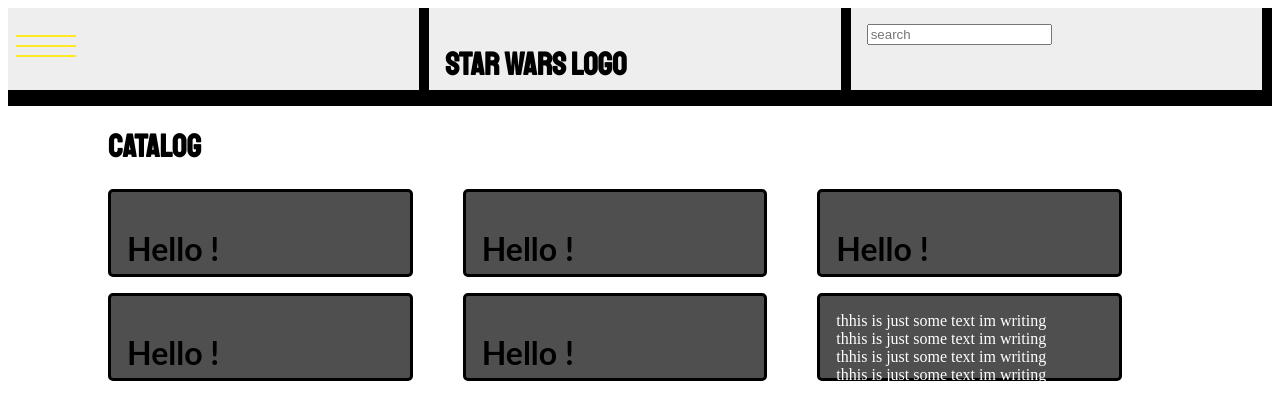
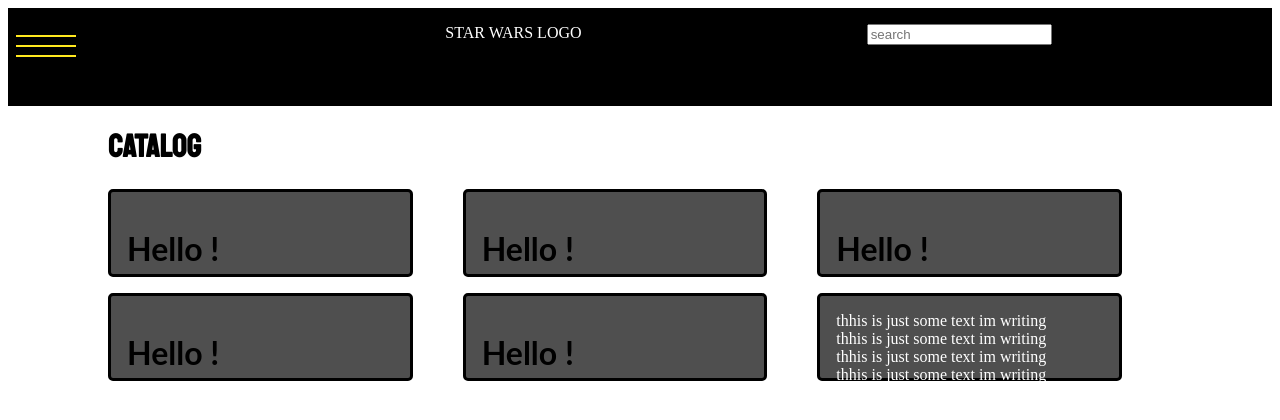
Before and after one commit to brendacardenas/angular-stackblitz-starwars, an Angular app: page / in a window 1280 px wide. Shown: the top 420 px of the page. Built offline with nearby package versions, Linux system fonts and the light colour scheme.

Commit message:
2 files modified

```diff
--- a/src/app/nav-menu/nav-menu.component.html
+++ b/src/app/nav-menu/nav-menu.component.html
@@ -16,7 +16,7 @@
     </div>
   </div>
     </li>
-    <li><h1>STAR WARS LOGO</h1></li>
+    <li><p>STAR WARS LOGO</p></li>
     <li>
       <form action ="">
       <input type ="search" placeholder ="search">
--- a/src/app/nav-menu/nav-menu.component.scss
+++ b/src/app/nav-menu/nav-menu.component.scss
@@ -8,7 +8,6 @@ ul {
     justify-content: space-between;
 
     li {
-        background: rgb(238, 238, 238);
         padding: 1em;
         margin-right: 10px;
         width: 20%;
@@ -20,6 +19,7 @@ ul {
 
         p {
             margin: 0;
+            color:white;
         }
 
         p.name {
```
